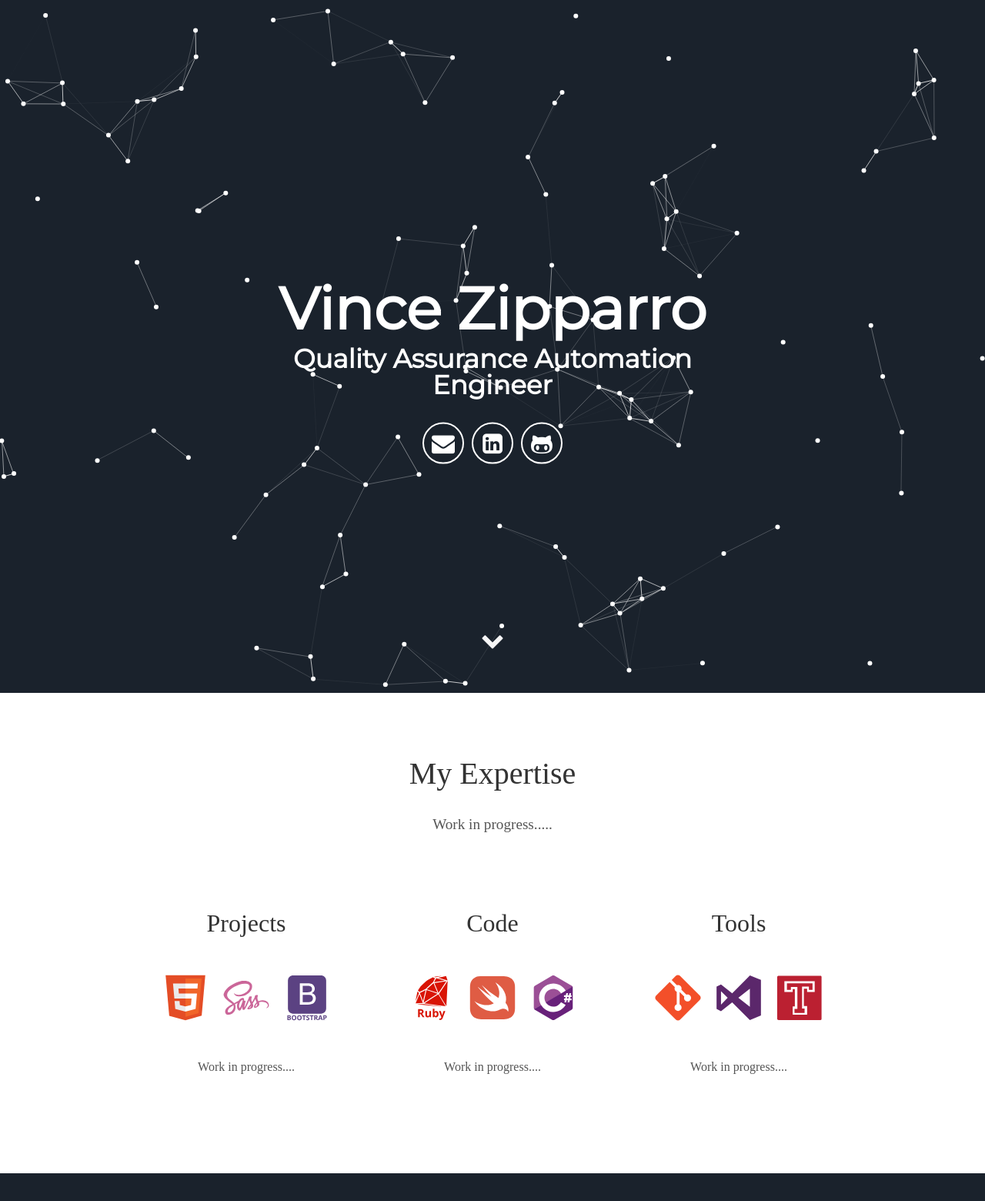
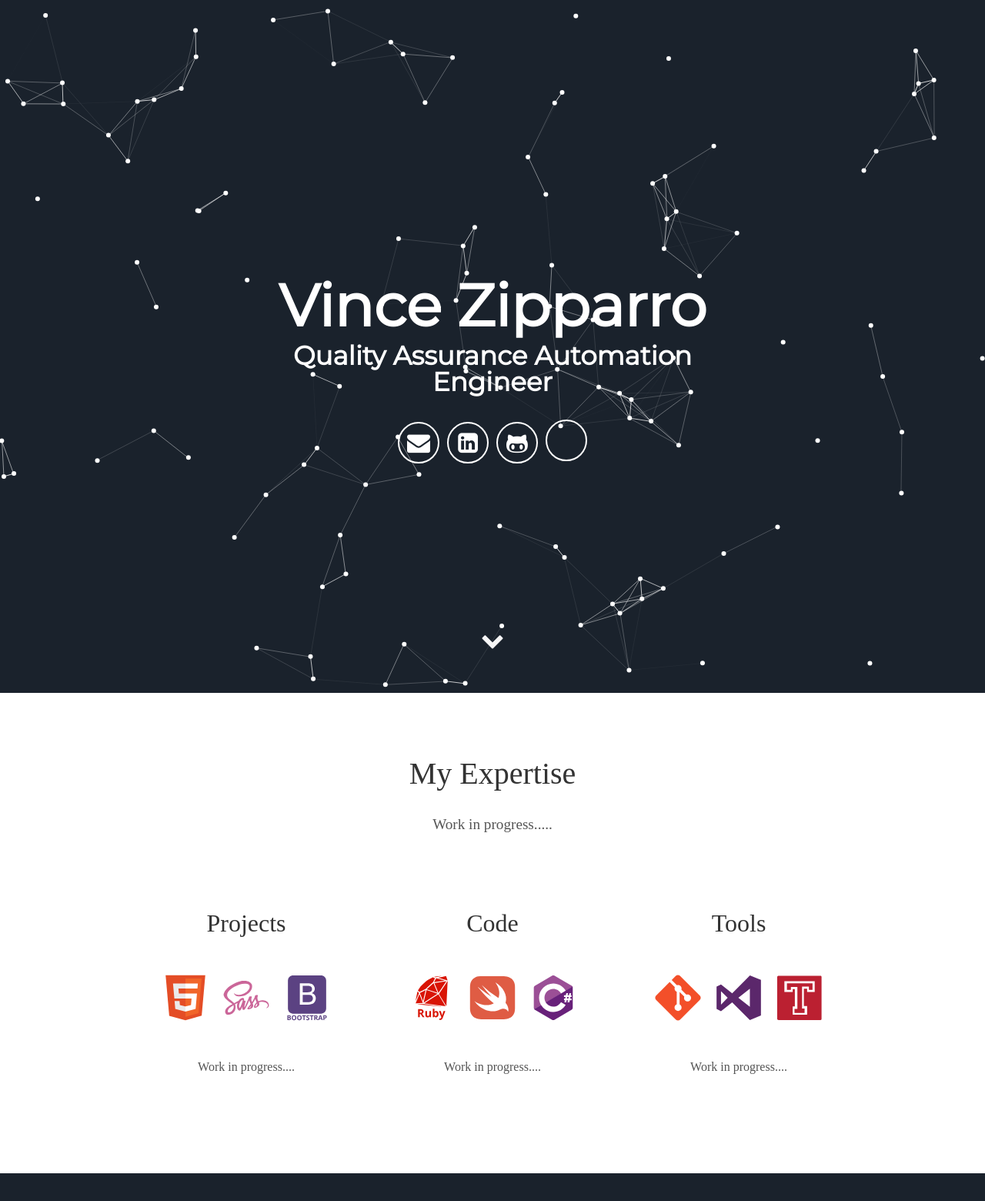
Before and after one commit to vincezipparro/vincezipparro.github.io, a Jekyll site: the page built from index.md, in a window 1280 px wide. Shown: the whole page at 77% size. Built offline with Jekyll 4.4.1, drawn with Linux system fonts in a browser that asks for light colours; some web fonts are replaced; our own code applies the rules of GitHub Pages for plain Markdown files.

Commit message:
attempt another fix

```diff
--- a/_includes/header.html
+++ b/_includes/header.html
@@ -8,7 +8,7 @@
         <a aria-label="Send email" href="mailto:vincezipparro@gmail.com"><i class="icon fa fa-envelope"></i></a>
         <a aria-label="My LinkedIn" target="_blank" href="https://www.linkedin.com/in/vince-zipparro-aba09959/"><i class="icon fa fa-linkedin-square" aria-hidden="true"></i></a>
         <a aria-label="My Github" target="_blank" href="https://github.com/vincezipparro"><i class="icon fa fa-github-alt" aria-hidden="true"></i></a>
-        <a aria-label="My App" target="_blank" href="https://apps.apple.com/us/app/bar-tabs/id1447581838"><i class="fab fa-app-store" aria-hidden="true"></i></a>
+        <a aria-label="My App" target="_blank" href="https://apps.apple.com/us/app/bar-tabs/id1447581838"><i class="icon fa fa-app-store" aria-hidden="true"></i></a>
       </div>
       <div class="header-links">
         <!-- <a class="link" href="#about" data-scroll>About Me</a> -->
```
